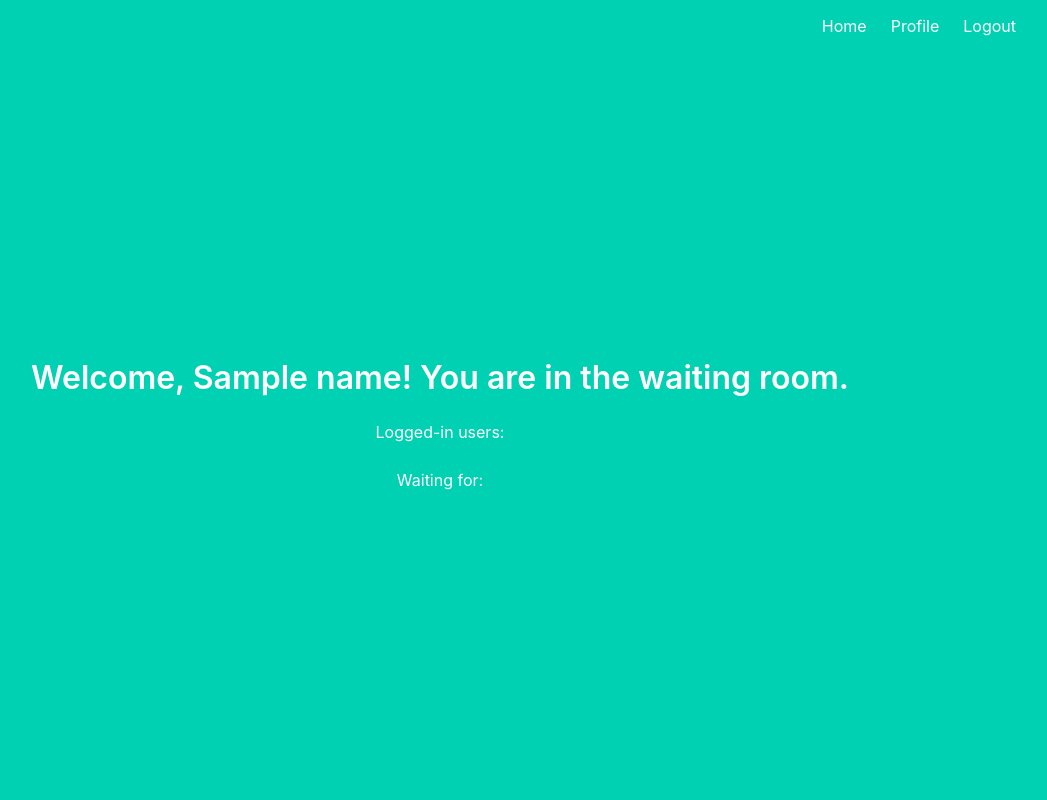
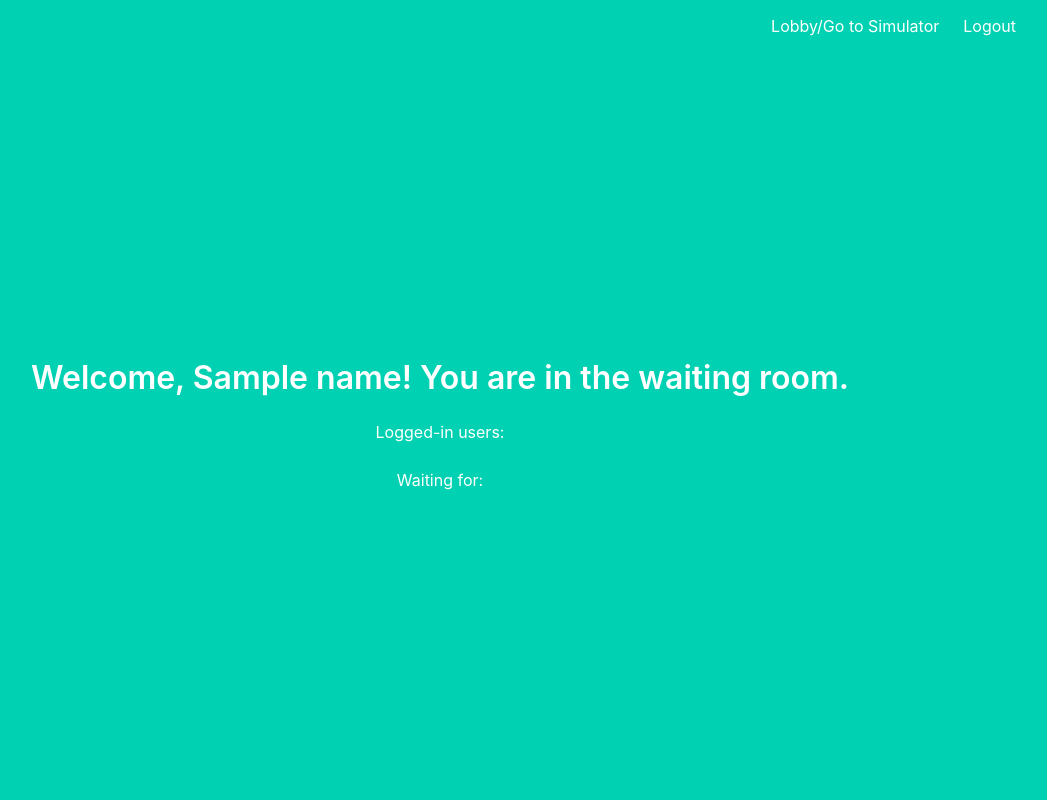
Before and after one commit to TNEI-Services-NI/desktopstudies, a Flask app: template package/flaskapp/auth_2/templates/wait_room.html in a window 1280 px wide. Shown: the whole page, without its empty margins (200-1247 px from the left). Run offline with Flask 3, Linux system fonts and the light colour scheme; a user stored in the database is signed in; tables that the repository leaves empty hold one stand-in row (values such as "Sample post"); the template is opened without the code that fills it: most values are stand-ins (such as "Sample title", 1, 10 or a date in 2020); some libraries are stand-ins or nearby versions.

Commit message:
Changed route: new login (auth_2) now the main login

```diff
--- a/package/flaskapp/__init__.py
+++ b/package/flaskapp/__init__.py
@@ -77,7 +77,7 @@ def _load_auth_views(app, _login_manager):
     # from .auth import routes as auth_routes
     # app.register_blueprint(auth_routes.auth_bp)
     from .auth_2 import routes as auth_routes_new
-    app.register_blueprint(auth_routes_new.auth_bp, url_prefix='/auth_2')
+    app.register_blueprint(auth_routes_new.auth_bp) #, url_prefix='/auth_2')
 
     _login_manager.login_view = 'auth_2.login'
 
--- a/package/flaskapp/auth_2/routes.py
+++ b/package/flaskapp/auth_2/routes.py
@@ -5,7 +5,7 @@ from package.flaskapp.auth_2.user import User
 from package.flaskapp import dbs as db
 from package.flaskapp import socketio
 
-auth_bp = Blueprint('auth_2', __name__, static_folder='static', template_folder='templates', url_prefix='/auth_2')
+auth_bp = Blueprint('auth_2', __name__, static_folder='static', template_folder='templates') #, url_prefix='/auth_2')
 
 
 @auth_bp.route('/signup')
--- a/package/flaskapp/auth_2/templates/base_2.html
+++ b/package/flaskapp/auth_2/templates/base_2.html
@@ -19,12 +19,12 @@
 
                     <div id="navbarMenuHeroA" class="navbar-menu">
                         <div class="navbar-end">
-                            <a href="{{ url_for('auth_2.index') }}" class="navbar-item">
-                                Home
-                            </a>
+<!--                            <a href="{{ url_for('auth_2.index') }}" class="navbar-item">-->
+<!--                                Home-->
+<!--                            </a>-->
                             {% if current_user.is_authenticated %}
-                                <a href="{{ url_for('auth_2.index') }}" class="navbar-item">
-                                    Profile
+                                <a href="{{ url_for('auth_2.wait_room') }}" class="navbar-item">
+                                    Lobby/Go to Simulator
                                 </a>
                             {% endif %}
 
--- a/package/flaskapp/auth_2/templates/wait_room.html
+++ b/package/flaskapp/auth_2/templates/wait_room.html
@@ -30,7 +30,7 @@ $(document).ready(function() {
 
   sio.on('users_complete', (data) => {
         console.log(data);
-        var users_complete = 'Users complete.. redirecting...';
+        var users_complete = 'Expected participants complete ... redirecting...';
         document.getElementById("complete").innerHTML = users_complete;
   })
 
--- a/package/flaskapp/routes.py
+++ b/package/flaskapp/routes.py
@@ -7,7 +7,7 @@ from package.flaskapp.auth.methods import check_cred
 
 
 # a simple page that says hello
-@app.route('/', methods=('GET', 'POST'))
+@app.route('/old_login', methods=('GET', 'POST'))
 def home():
     """Landing page."""
     if request.method == 'POST':
```
